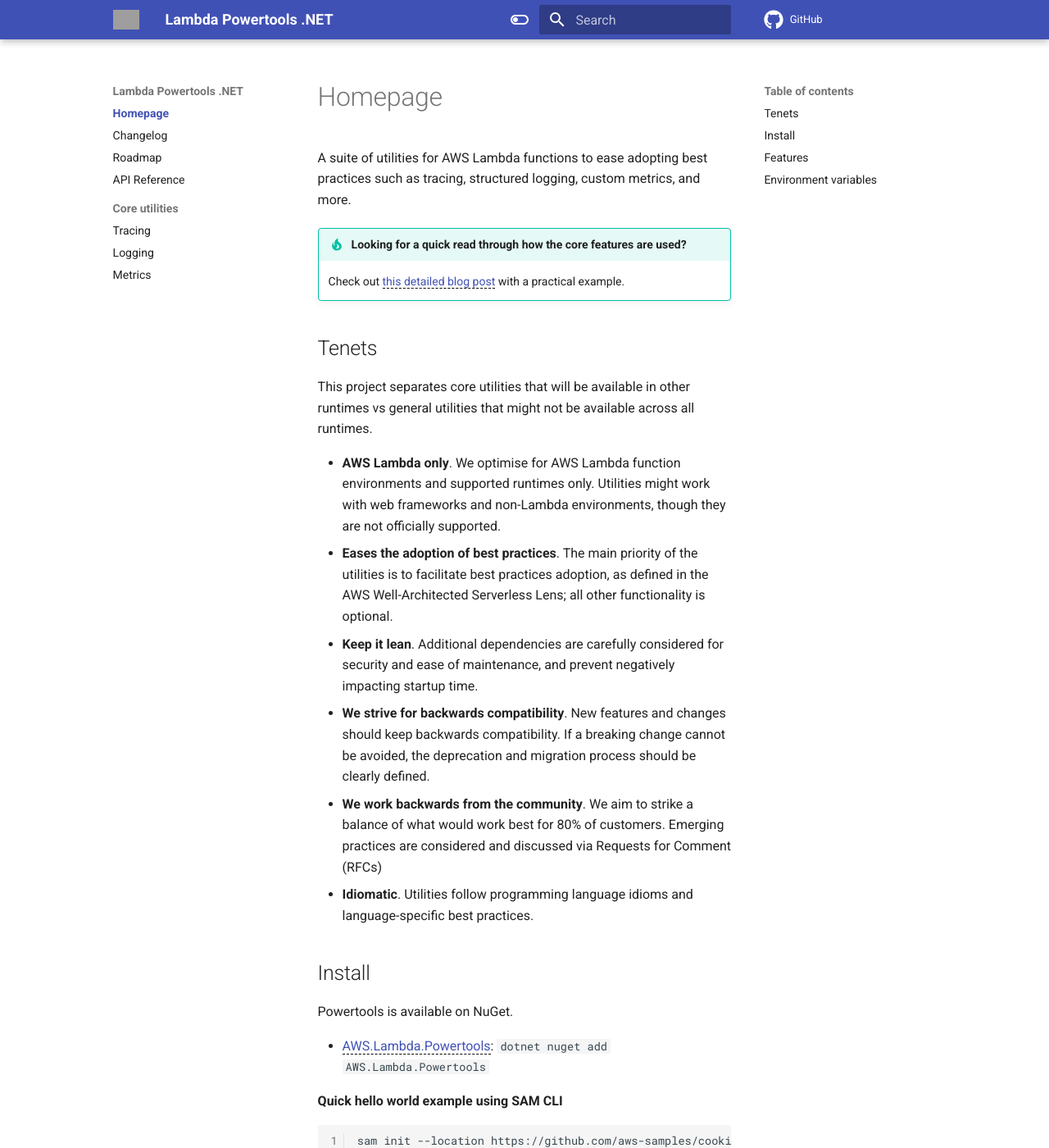
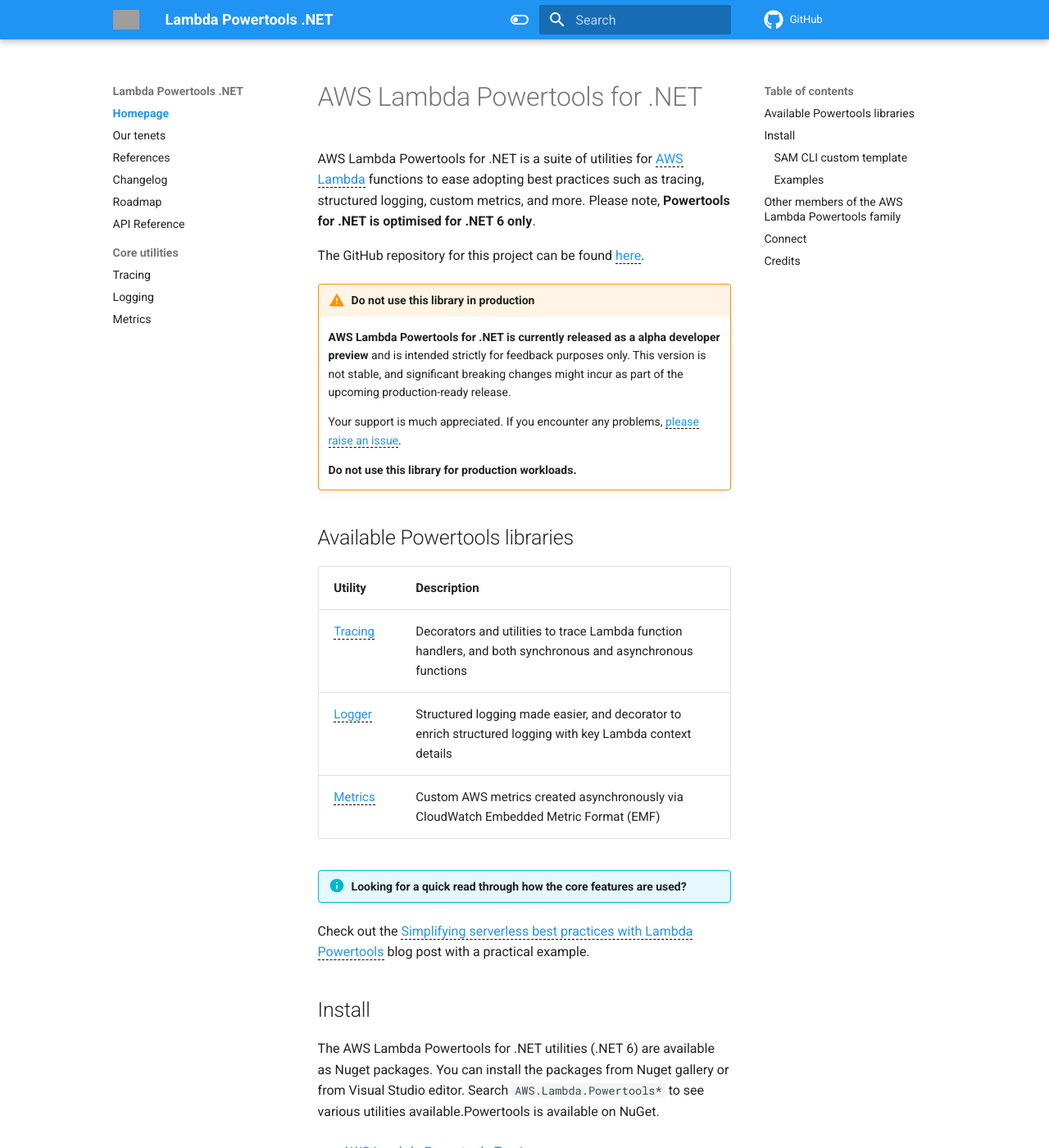
Before and after one commit to aws-powertools/powertools-lambda-dotnet, an MkDocs documentation site: the page built from docs/index.md, in a window 1280 px wide and 1400 px high. Shown: the whole window at 82% size. Built offline with MkDocs 1.6.1 and Material for MkDocs 9.7.7, drawn with Linux system fonts in a browser that asks for light colours; a script that is not in the unit is left out; comment, search, counter and statistics services are not loaded; the version menu is left out; some of the changed text lies outside the part shown; grey boxes are pictures that could not be loaded.

````diff
--- a/docs/index.md
+++ b/docs/index.md
@@ -1,56 +1,84 @@
 ---
-title: Homepage
-description: AWS Lambda Powertools for .NET
+title: AWS Lambda Powertools for .NET (developer preview)
+description: AWS Lambda Powertools for .NET (developer preview)
 ---
 
-A suite of utilities for AWS Lambda functions to ease adopting best practices such as tracing, structured logging, custom metrics, and more.
+# AWS Lambda Powertools for .NET
 
-!!! tip "Looking for a quick read through how the core features are used?"
-  	Check out [this detailed blog post](https://aws.amazon.com/blogs/opensource/simplifying-serverless-best-practices-with-lambda-powertools/) with a practical example.
+AWS Lambda Powertools for .NET is a suite of utilities for [AWS Lambda](https://aws.amazon.com/lambda/) functions to ease adopting best practices such as tracing, structured logging, custom metrics, and more. Please note, **Powertools for .NET is optimised for .NET 6 only**.
 
-## Tenets
+The GitHub repository for this project can be found [here](https://github.com/awslabs/aws-lambda-powertools-dotnet).
 
-This project separates core utilities that will be available in other runtimes vs general utilities that might not be available across all runtimes.
+!!! warning  "Do not use this library in production"
 
-* **AWS Lambda only**. We optimise for AWS Lambda function environments and supported runtimes only. Utilities might work with web frameworks and non-Lambda environments, though they are not officially supported.
-* **Eases the adoption of best practices**. The main priority of the utilities is to facilitate best practices adoption, as defined in the AWS Well-Architected Serverless Lens; all other functionality is optional.
-* **Keep it lean**. Additional dependencies are carefully considered for security and ease of maintenance, and prevent negatively impacting startup time.
-* **We strive for backwards compatibility**. New features and changes should keep backwards compatibility. If a breaking change cannot be avoided, the deprecation and migration process should be clearly defined.
-* **We work backwards from the community**. We aim to strike a balance of what would work best for 80% of customers. Emerging practices are considered and discussed via Requests for Comment (RFCs)
-* **Idiomatic**. Utilities follow programming language idioms and language-specific best practices.
+    **AWS Lambda Powertools for .NET is currently released as a alpha developer preview** and is intended strictly for feedback purposes only. This version is not stable, and significant breaking changes might incur as part of the upcoming production-ready release.
+
+    Your support is much appreciated. If you encounter any problems, [please raise an issue](https://github.com/awslabs/aws-lambda-powertools-dotnet/issues/new/choose).
+
+    **Do not use this library for production workloads.**
+
+## Available Powertools libraries
+
+| Utility | Description
+| ------------------------------------------------- | ---------------------------------------------------------------------------------
+[Tracing](./core/tracing.md) | Decorators and utilities to trace Lambda function handlers, and both synchronous and asynchronous functions
+[Logger](./core/logging.md) | Structured logging made easier, and decorator to enrich structured logging with key Lambda context details
+[Metrics](./core/metrics.md) | Custom AWS metrics created asynchronously via CloudWatch Embedded Metric Format (EMF)
+
+!!! info "Looking for a quick read through how the core features are used?"
+   Check out the [Simplifying serverless best practices with Lambda Powertools](https://aws.amazon.com/blogs/opensource/simplifying-serverless-best-practices-with-lambda-powertools/) blog post with a practical example.
 
 ## Install
 
-Powertools is available on NuGet.
+The AWS Lambda Powertools for .NET utilities (.NET 6) are available as Nuget packages. You can install the packages from Nuget gallery or from Visual Studio editor. Search `AWS.Lambda.Powertools*` to see various utilities available.Powertools is available on NuGet.
 
-* [AWS.Lambda.Powertools](https://www.nuget.org/packages?q=AWS.Lambda.Powertools): `dotnet nuget add AWS.Lambda.Powertools`
+* [AWS.Lambda.Powertools.Tracing](https://www.nuget.org/packages?q=AWS.Lambda.Powertools.Tracing):
 
-**Quick hello world example using SAM CLI**
+    `dotnet nuget add AWS.Lambda.Powertools.Tracing`
+
+* [AWS.Lambda.Powertools.Logging](https://www.nuget.org/packages?q=AWS.Lambda.Powertools.Logging):
+
+    `dotnet nuget add AWS.Lambda.Powertools.Logging`
+
+* [AWS.Lambda.Powertools.Metrics](https://www.nuget.org/packages?q=AWS.Lambda.Powertools.Metrics):
+
+    `dotnet nuget add AWS.Lambda.Powertools.Metrics`
+
+### SAM CLI custom template
+
+We have provided you with a custom template for the Serverless Application Model (AWS SAM) command-line interface (CLI). This generates a starter project that allows you to interactively choose the Powertools features that enables you to include in your project.
 
 ```bash
 sam init --location https://github.com/aws-samples/cookiecutter-aws-sam-dotnet
 ```
 
-## Features
+To use the SAM CLI, you need the following tools.
 
-| Utility | Description
-| ------------------------------------------------- | ---------------------------------------------------------------------------------
-[Tracing](./core/tracing.md) | Decorators and utilities to trace Lambda function handlers, and both synchronous and asynchronous functions
-[Logger](./core/logging.md) | Structured logging made easier, and decorator to enrich structured logging with key Lambda context details
-[Metrics](./core/metrics.md) | Custom Metrics created asynchronously via CloudWatch Embedded Metric Format (EMF)
+* SAM CLI - [Install the SAM CLI](https://docs.aws.amazon.com/serverless-application-model/latest/developerguide/serverless-sam-cli-install.html)
+* .NET 6.0 (LTS)  - [Install .NET 6.0](https://www.microsoft.com/net/download)
+* Docker - [Install Docker community edition](https://hub.docker.com/search/?type=edition&offering=community)
 
-## Environment variables
+### Examples
 
-!!! info
-    **Explicit parameters take precedence over environment variables.**
+We have provided a few examples that should you how to use the each of the core Powertools features.
 
-| Environment variable | Description | Utility | Default |
-| ------------------------------------------------- | --------------------------------------------------------------------------------- | --------------------------------------------------------------------------------- | ------------------------------------------------- |
-| **POWERTOOLS_SERVICE_NAME** | Sets service name used for tracing namespace, metrics dimension and structured logging | All | `"service_undefined"` |
-| **POWERTOOLS_METRICS_NAMESPACE** | Sets namespace used for metrics | [Metrics](./core/metrics) | `None` |
-| **POWERTOOLS_TRACE_DISABLED** | Disables tracing | [Tracing](./core/tracing) | `false` |
-| **POWERTOOLS_TRACER_CAPTURE_RESPONSE** | Captures Lambda or method return as metadata. | [Tracing](./core/tracing) | `true` |
-| **POWERTOOLS_TRACER_CAPTURE_ERROR** | Captures Lambda or method exception as metadata. | [Tracing](./core/tracing) | `true` |
-| **POWERTOOLS_LOGGER_LOG_EVENT** | Logs incoming event | [Logging](./core/logging) | `false` |
-| **POWERTOOLS_LOGGER_SAMPLE_RATE** | Debug log sampling | [Logging](./core/logging) | `0` |
-| **POWERTOOLS_LOG_DEDUPLICATION_DISABLED** | Disables log deduplication filter protection to use Pytest Live Log feature | [Logging](./core/logging) | `false` |
+* [Tracer](https://github.com/awslabs/aws-lambda-powertools-dotnet/tree/main/examples/tracer){target="_blank"} example
+* [Logger](https://github.com/awslabs/aws-lambda-powertools-dotnet/tree/main/examples/logger/){target="_blank"} example
+* [Metrics](https://github.com/awslabs/aws-lambda-powertools-dotnet/tree/main/examples/metrics/){target="_blank"} example
+
+## Other members of the AWS Lambda Powertools family
+
+Not using .NET? No problem we have you covered. Here are the other members of the AWS Lambda Powertools family:
+
+* [AWS Lambda Powertools for Python](https://github.com/awslabs/aws-lambda-powertools-python)
+* [AWS Lambda Powertools for Java](https://github.com/awslabs/aws-lambda-powertools-java)
+* [AWS Lambda Powertools for TypeScript](https://github.com/awslabs/aws-lambda-powertools-typescript)
+
+## Connect
+
+* **AWS Developers Slack**: `#lambda-powertools` - [Invite, if you don't have an account](https://join.slack.com/t/awsdevelopers/shared_invite/zt-yryddays-C9fkWrmguDv0h2EEDzCqvw){target="_blank"}
+* **Email**: aws-lambda-powertools-feedback@amazon.com
+
+## Credits
+
+* Credits for the Lambda Powertools idea go to [DAZN](https://github.com/getndazn){target="_blank"} and their [DAZN Lambda Powertools](https://github.com/getndazn/dazn-lambda-powertools/){target="_blank"}.
--- /dev/null
+++ b/docs/tenets.md
@@ -0,0 +1,13 @@
+---
+title: AWS Lambda Powertools for .NET (developer preview)
+description: AWS Lambda Powertools for .NET (developer preview)
+---
+
+Core utilities such as Tracing, Logging, Metrics, and Event Handler will be available across all Lambda Powertools runtimes. Additional utilities are subjective to each language ecosystem and customer demand.
+
+* **AWS Lambda only**. We optimise for AWS Lambda function environments and supported runtimes only. Utilities might work with web frameworks and non-Lambda environments, though they are not officially supported.
+* **Eases the adoption of best practices**. The main priority of the utilities is to facilitate best practices adoption, as defined in the AWS Well-Architected Serverless Lens; all other functionality is optional.
+* **Keep it lean**. Additional dependencies are carefully considered for security and ease of maintenance, and prevent negatively impacting startup time.
+* **We strive for backwards compatibility**. New features and changes should keep backwards compatibility. If a breaking change cannot be avoided, the deprecation and migration process should be clearly defined.
+* **We work backwards from the community**. We aim to strike a balance of what would work best for 80% of customers. Emerging practices are considered and discussed via Requests for Comment (RFCs)
+* **Idiomatic**. Utilities follow programming language idioms and language-specific best practices.
--- a/mkdocs.yml
+++ b/mkdocs.yml
@@ -6,6 +6,8 @@ edit_uri: edit/develop/docs
 
 nav:
   - Homepage: index.md
+  - Our tenets: tenets.md
+  - References: references.md
   - Changelog: changelog.md
   - Roadmap: https://github.com/awslabs/aws-lambda-powertools-roadmap/projects/1" target="_blank
   - API Reference: api/" target="_blank
@@ -18,13 +20,14 @@ theme:
   name: material
   palette:
     - scheme: default
-      primary: deep blue
+      primary: blue
+      accent: deep orange
       toggle:
         icon: material/toggle-switch-off-outline
         name: Switch to dark mode
     - scheme: slate
-      primary: indigo
-      accent: teal
+      primary: blue
+      accent: orange
       toggle:
         icon: material/toggle-switch
         name: Switch to light mode
````
Also changed, not shown: README.md (+32 -28 lines), docs/core/logging.md (+3 -4 lines), docs/core/metrics.md (+12 -13 lines), docs/core/tracing.md (+12 -9 lines), docs/references.md (added, +24 -0 lines).
